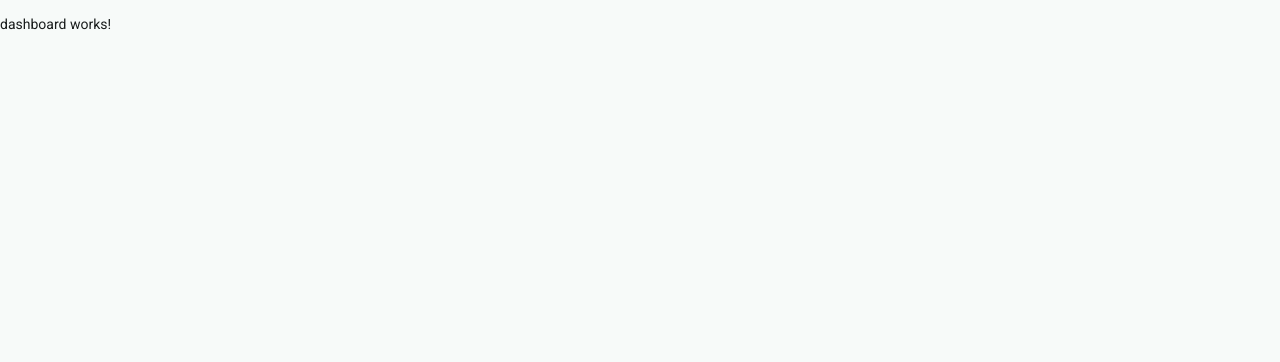
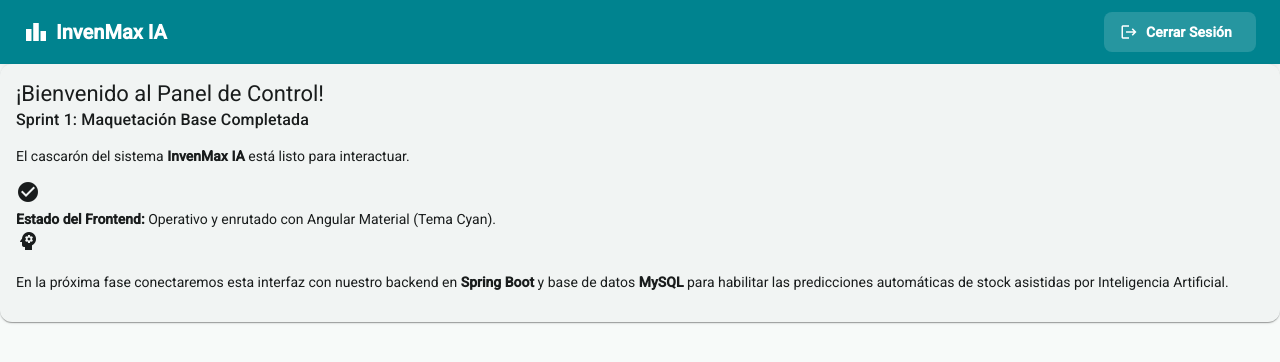
Before and after one commit to Daniel37UwU/maestria-proyecto-web-frontend, an Angular app: page /dashboard in a window 1280 px wide. Shown: the top 362 px of the page. Built offline with nearby package versions, Linux system fonts and the light colour scheme.

Commit message:
Completado Sprint 1: UI de Login y Dashboard con Angular Material

```diff
--- a/src/app/pages/dashboard/dashboard.css
+++ b/src/app/pages/dashboard/dashboard.css
@@ -0,0 +1,33 @@
+/* Fuerza a la barra de navegación a tener el fondo de tu tema Cian */
+.navbar {
+  display: flex;
+  justify-content: space-between;
+  align-items: center;
+  box-shadow: 0 2px 10px rgba(0, 0, 0, 0.1);
+  padding: 0 24px !important;
+  background-color: #00838f !important; /* Cian oscuro muy elegante */
+  color: #ffffff !important; /* Texto del título en blanco */
+}
+
+/* Estilo del logo/título en la barra */
+.logo-text {
+  font-weight: 800;
+  font-size: 20px;
+  display: flex;
+  align-items: center;
+  gap: 8px;
+  color: #ffffff !important;
+}
+
+/* Asegura que el botón de cerrar sesión sea perfectamente visible */
+.logout-btn {
+  background-color: rgba(255, 255, 255, 0.15) !important; /* Fondo semi-transparente claro */
+  color: #ffffff !important; /* Texto e icono en blanco para contrastar */
+  border-radius: 8px;
+  font-weight: bold;
+}
+
+/* Efecto al pasar el cursor sobre el botón */
+.logout-btn:hover {
+  background-color: rgba(255, 255, 255, 0.3) !important;
+}
--- a/src/app/pages/dashboard/dashboard.html
+++ b/src/app/pages/dashboard/dashboard.html
@@ -1 +1,40 @@
-<p>dashboard works!</p>
+<div class="dashboard-container">
+  <!-- Barra de navegación superior -->
+  <mat-toolbar color="primary" class="navbar">
+    <span class="logo-text">
+      <mat-icon class="icon-align">leaderboard</mat-icon>
+      InvenMax IA
+    </span>
+    <span class="spacer"></span>
+    <button mat-flat-button class="logout-btn" (click)="cerrarSesion()">
+      <mat-icon>logout</mat-icon>
+      Cerrar Sesión
+    </button>
+  </mat-toolbar>
+
+  <!-- Área de Contenido Central -->
+  <main class="content-area">
+    <mat-card class="welcome-card">
+      <mat-card-header>
+        <mat-card-title class="welcome-title">¡Bienvenido al Panel de Control!</mat-card-title>
+        <mat-card-subtitle>Sprint 1: Maquetación Base Completada</mat-card-subtitle>
+      </mat-card-header>
+
+      <mat-card-content class="welcome-content">
+        <p>El cascarón del sistema <strong>InvenMax IA</strong> está listo para interactuar.</p>
+
+        <div class="status-box">
+          <mat-icon class="status-icon">check_circle</mat-icon>
+          <div>
+            <strong>Estado del Frontend:</strong> Operativo y enrutado con Angular Material (Tema Cyan).
+          </div>
+        </div>
+
+        <div class="info-note">
+          <mat-icon>psychology</mat-icon>
+          <p>En la próxima fase conectaremos esta interfaz con nuestro backend en <strong>Spring Boot</strong> y base de datos <strong>MySQL</strong> para habilitar las predicciones automáticas de stock asistidas por Inteligencia Artificial.</p>
+        </div>
+      </mat-card-content>
+    </mat-card>
+  </main>
+</div>
--- a/src/app/pages/dashboard/dashboard.ts
+++ b/src/app/pages/dashboard/dashboard.ts
@@ -1,9 +1,28 @@
 import { Component } from '@angular/core';
+import { MatToolbarModule } from '@angular/material/toolbar';
+import { MatCardModule } from '@angular/material/card';
+import { MatButtonModule } from '@angular/material/button';
+import { MatIconModule } from '@angular/material/icon';
+import { Router } from '@angular/router';
 
 @Component({
   selector: 'app-dashboard',
-  imports: [],
-  templateUrl: './dashboard.html',
-  styleUrl: './dashboard.css',
+  standalone: true,
+  imports: [
+    MatToolbarModule,
+    MatCardModule,
+    MatButtonModule,
+    MatIconModule
+  ], // Importamos los componentes visuales necesarios
+  templateUrl: './dashboard.html', // o './dashboard.component.html'
+  styleUrl: './dashboard.css'      // o './dashboard.component.css'
 })
-export class Dashboard {}
+export class Dashboard {
+
+  constructor(private router: Router) {}
+
+  cerrarSesion() {
+    // Te regresa de forma segura a la pantalla de Login
+    this.router.navigate(['/login']);
+  }
+}
```
